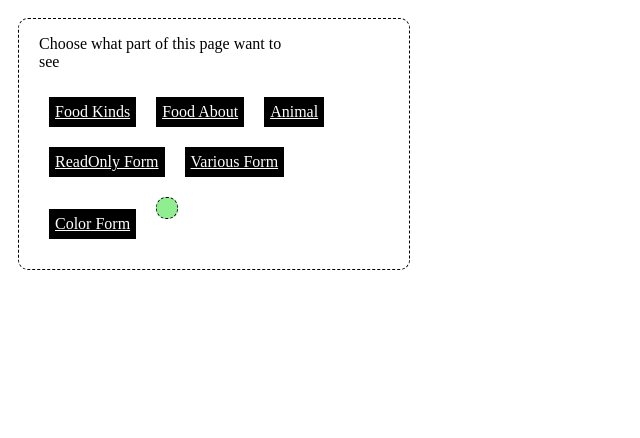
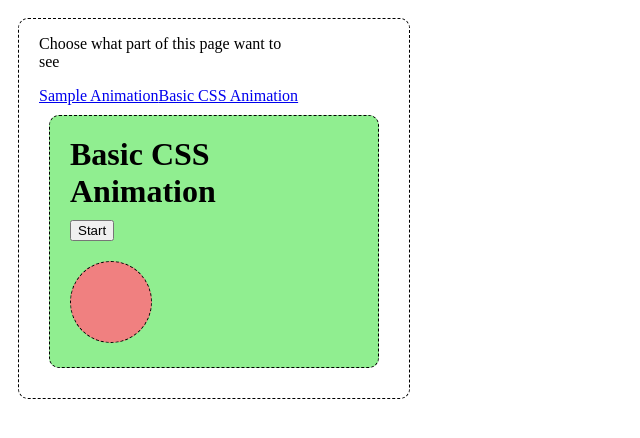
Before and after one commit to erymn/learn-vujs-w3s, a Vue app in the folder ScaleUp/firstsfc/: page /basiccssanim in a window 1280 px wide. Shown: the top 438 px of the page, without its empty margins (0-640 px from the left). Built offline with nearby package versions, Linux system fonts and the light colour scheme.

Commit message:
Basic CSS Animation

```diff
--- /dev/null
+++ b/ScaleUp/firstsfc/src/App12.vue
@@ -0,0 +1,8 @@
+<template>
+    <p>Choose what part of this page want to see</p>
+    <router-link to="/sampleanim">Sample Animation</router-link>
+    <router-link to="/basiccssanim">Basic CSS Animation</router-link>
+    <div>
+        <router-view></router-view>
+    </div>
+</template>
--- /dev/null
+++ b/ScaleUp/firstsfc/src/components/vueanimation/BasicCssAnimation.vue
@@ -0,0 +1,45 @@
+<template>
+    <h1>Basic CSS Animation</h1>
+    <button @click="this.doesMove = true">Start</button>
+    <div :class="{ move: doesMove }"></div>
+</template>
+
+<script>
+export default {
+    data() {
+        return {
+            doesMove: false
+        }
+    }
+}
+</script>
+
+<style scoped>
+.move {
+    animation: move .5s alternate 4 ease-in-out;
+}
+
+@keyframes move {
+    from {
+        translate: 0 0;
+    }
+
+    to {
+        translate: 70px 0;
+    }
+}
+
+div {
+    border: solid black 2px;
+    background-color: lightcoral;
+    border-radius: 50%;
+    width: 60px;
+    height: 60px;
+}
+
+h1,
+button,
+div {
+    margin: 10px;
+}
+</style>
--- /dev/null
+++ b/ScaleUp/firstsfc/src/components/vueanimation/SampleCssAnimation.vue
@@ -0,0 +1,35 @@
+<template>
+    <h1>Basic CSS Transition</h1>
+    <button @click="this.doesRotate = true">Rotate</button>
+    <div :class="{ rotate: doesRotate }"></div>
+</template>
+
+<script>
+export default {
+    data() {
+        return {
+            doesRotate: false
+        }
+    }
+}
+</script>
+
+<style scoped>
+.rotate {
+    rotate: 160deg;
+    transition: rotate 1s;
+}
+
+div {
+    border: solid black 2px;
+    background-color: lightcoral;
+    width: 60px;
+    height: 60px;
+}
+
+h1,
+button,
+div {
+    margin: 10px;
+}
+</style>
--- a/ScaleUp/firstsfc/src/main.js
+++ b/ScaleUp/firstsfc/src/main.js
@@ -55,6 +55,10 @@ import Animal from "./components/routingpage/animalcollection.vue";
 import ReadOnlyFormInput from "./components/forminputadv/ReadOnlyFormInput.vue";
 import VariousFormInput from "./components/forminputadv/VariousFormInput.vue";
 import ColorFormInput from "./components/forminputadv/ColorFormInput.vue";
+
+import App12 from "./App12.vue"
+import SampleCssAnimation from "./components/vueanimation/SampleCssAnimation.vue";
+import BasicCssAnimation from "./components/vueanimation/BasicCssAnimation.vue";
 
 // const app = createApp(App)
 // app.component('food-item', FoodItem)
@@ -149,44 +153,86 @@ import ColorFormInput from "./components/forminputadv/ColorFormInput.vue";
 
 // createApp(App).mount('#app')
 
-//-----------Using Vue Router-----------
+// //-----------Using Vue Router-----------
+// const router = createRouter({
+//     history: createWebHistory(),
+//     routes: [
+//         {
+//             path: '/foodkinds',
+//             name: 'Food Kinds',
+//             component: FoodKinds
+//         },
+//         {
+//             path: '/foodabout',
+//             name: 'About Food',
+//             component: FoodAbout
+//         },
+//         {
+//             path: '/animal',
+//             name: 'Animal',
+//             component: Animal
+//         },
+//         {
+//             path: '/roform',
+//             name: 'ReadOnly Form',
+//             component: ReadOnlyFormInput
+//         },
+//         {
+//             path: '/varform',
+//             name: 'Various Form',
+//             component: VariousFormInput
+//         },
+//         {
+//             path: '/colorform',
+//             name: 'Color Form',
+//             component: ColorFormInput
+//         }
+//     ]
+// })
+
+// const app11 = createApp(App11)
+// app11.use(router)
+// app11.mount('#app')
+// //-----------Using Vue Router-----------
+
+// //-----------Vue Animation-----------
 const router = createRouter({
     history: createWebHistory(),
     routes: [
         {
-            path: '/foodkinds',
-            name: 'Food Kinds',
-            component: FoodKinds
+            path: '/sampleanim',
+            name: 'Sample CSS Animation',
+            component: SampleCssAnimation
         },
         {
-            path: '/foodabout',
-            name: 'About Food',
-            component: FoodAbout
+            path: '/basiccssanim',
+            name: 'Basic CSS Animation',
+            component: BasicCssAnimation
         },
-        {
-            path: '/animal',
-            name: 'Animal',
-            component: Animal
-        },
-        {
-            path: '/roform',
-            name: 'ReadOnly Form',
-            component: ReadOnlyFormInput
-        },
-        {
-            path: '/varform',
-            name: 'Various Form',
-            component: VariousFormInput
-        },
-        {
-            path: '/colorform',
-            name: 'Color Form',
-            component: ColorFormInput
-        }
+        // {
+        //     path: '/animal',
+        //     name: 'Animal',
+        //     component: Animal
+        // },
+        // {
+        //     path: '/roform',
+        //     name: 'ReadOnly Form',
+        //     component: ReadOnlyFormInput
+        // },
+        // {
+        //     path: '/varform',
+        //     name: 'Various Form',
+        //     component: VariousFormInput
+        // },
+        // {
+        //     path: '/colorform',
+        //     name: 'Color Form',
+        //     component: ColorFormInput
+        // }
     ]
 })
 
-const app11 = createApp(App11)
-app11.use(router)
-app11.mount('#app')
-//-----------Using Vue Router-----------
+const app12 = createApp(App12)
+app12.use(router)
+app12.mount('#app')
+// //-----------Vue Animation-----------
```
